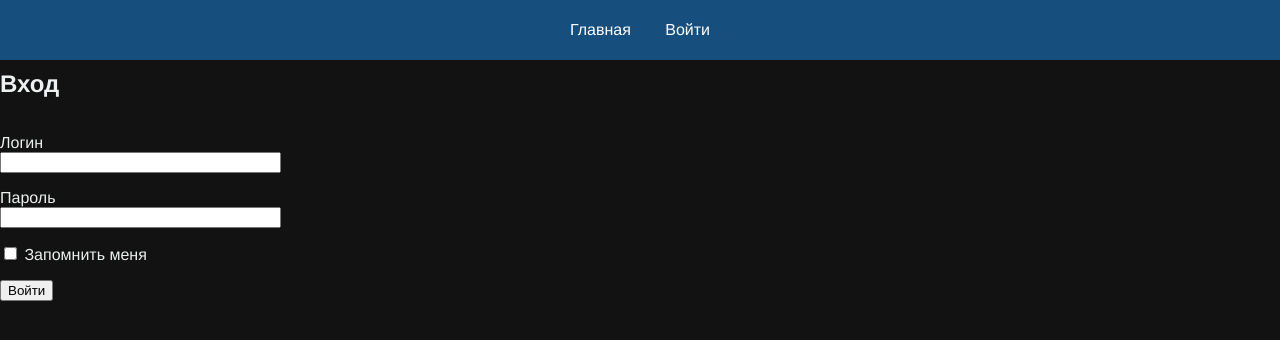
After one commit to SerjeantZee/Reqyz, a Flask app: page /login in a window 1280 px wide. The commit adds this page. Shown: the top 340 px of the page. Run offline with Flask 3, Linux system fonts and the light colour scheme.

Commit message:
Lesson 3

```diff
--- a/app/__init__.py
+++ b/app/__init__.py
@@ -1,5 +1,7 @@
 from flask import Flask
+from config import Config
 
 app = Flask(__name__)
+app.config.from_object(Config)
 
 from app import routes
--- /dev/null
+++ b/app/forms.py
@@ -0,0 +1,9 @@
+from flask_wtf import FlaskForm
+from wtforms import StringField, PasswordField, BooleanField, SubmitField
+from wtforms.validators import DataRequired
+
+class LoginForm(FlaskForm):
+  username = StringField('Логин', validators=[DataRequired()])
+  password = PasswordField('Пароль', validators=[DataRequired()])
+  remember_me = BooleanField('Запомнить меня')
+  submit = SubmitField('Войти')
--- a/app/routes.py
+++ b/app/routes.py
@@ -1,8 +1,9 @@
 from flask import render_template
 from app import app
+from app.forms import LoginForm
 
 @app.route('/')
-@app.route('/imdex')
+@app.route('/index')
 def index():
     user = {'username': 'Admin'}
     posts = [
@@ -32,3 +33,12 @@ def index():
         posts = posts,
         comments = comments
         )
+
+@app.route('/login')
+def login():
+    form = LoginForm()
+    return render_template(
+        'login.html',
+        title = 'Вход',
+        form = form
+        )
--- a/app/static/css/style.css
+++ b/app/static/css/style.css
@@ -1,9 +1,26 @@
+@import url('https://fonts.googleapis.com/css2?family=Quicksand:wght@300;400;500;600;700&display=swap');
 *{box-sizing: border-box}
 
 body{
 	background-color: #ecf0f1;
 	font-family: helvetica, arial, sans-serif;
+	color: #ecf0f1;
 	font-size: 16px;
 	padding-top: 50px;
 	margin: 0;
+  background: #121212;
+	display: flex;
+	flex-direction: column;
 }
+
+section{
+	display: flex;
+	flex-direction: column;
+
+  width: 100%;
+  height: 100%;
+}
+
+.post{
+
+}
--- a/app/templates/base.html
+++ b/app/templates/base.html
@@ -14,12 +14,10 @@
 	<body>
 	  <header>
       <nav>
-        <a href="">Home</a>
-        <a href="">About</a>
-        <a href="">Gallery</a>
-        <a href="">Contact</a>
+        <a href="/index">Главная</a>
+        <a href="/login">Войти</a>
       </nav>
     </header>
-    {% block content %}{% endblock %}
+		{% block content %}{% endblock %}
 	</body>
 </html>
--- /dev/null
+++ b/app/templates/login.html
@@ -0,0 +1,21 @@
+{% extends "base.html" %}
+
+{% block content %}
+<section class="login">
+  <h1>Вход</h1>
+    <form action="" method="post" novalidate>
+      {{ form.hidden_tag() }}
+      <p>
+        {{form.username.label}} <br>
+        {{form.username(size=32)}}
+      </p>
+      <p>
+        {{form.password.label}} <br>
+        {{form.password(size=32)}}
+      </p>
+      <p>{{form.remember_me()}} {{form.remember_me.label}} </p>
+      <p>{{form.submit()}} </p>
+    </form>
+</section>
+
+{% endblock %}
--- /dev/null
+++ b/config.py
@@ -0,0 +1,4 @@
+import os
+
+class Config:
+  SECRET_KEY = os.environ.get('SECRET_KEY') or 'Dominion@Classified'
```
Also changed, not shown: app/templates/index.html (+6 -2 lines), app/static/css/login.css (added).
